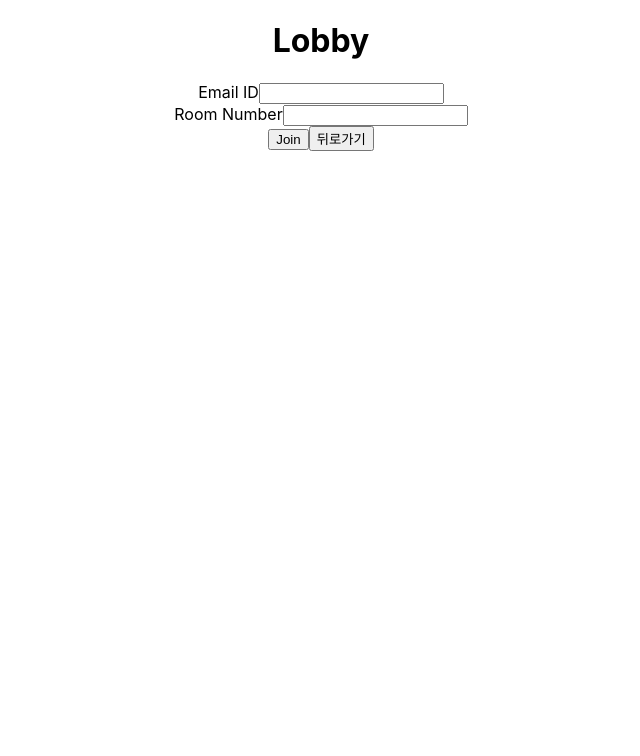
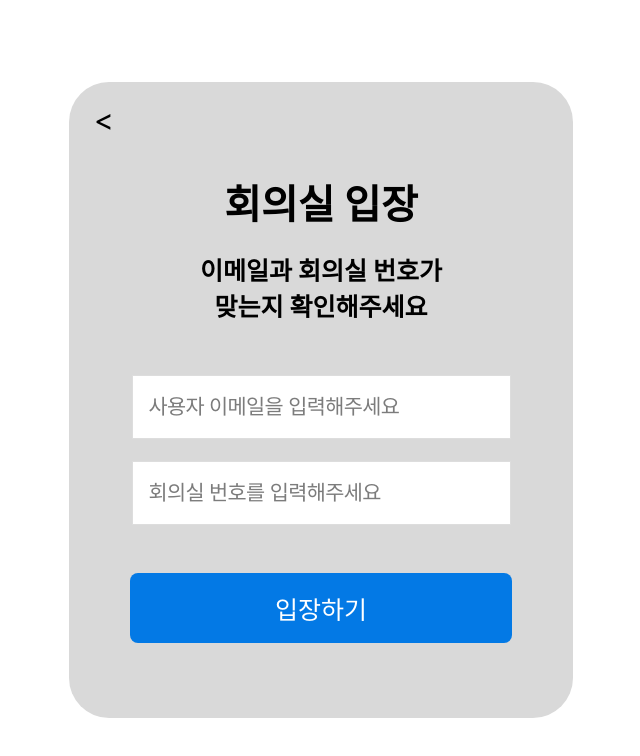
Before and after one commit to Anhagu/Spatial-Office, a React (Create React App) app in the folder client/: page /lobby in a window 1280 px wide. Shown: the top 756 px of the page, without its empty margins (319-959 px from the left). Built offline with nearby package versions, Linux system fonts and the light colour scheme; no server answers.

Commit message:
UI 일부 수정

```diff
--- a/client/src/screens/Lobby.jsx
+++ b/client/src/screens/Lobby.jsx
@@ -1,6 +1,7 @@
 import React, { useState, useCallback, useEffect } from "react";
 import { useNavigate, useLocation } from "react-router-dom";
 import { useSocket } from "../context/SocketProvider";
+import styled from 'styled-components';
 
 const LobbyScreen = () => {
   // 이메일과 방 번호 값을 저장하기 위한 상태 변수
@@ -10,6 +11,7 @@ const LobbyScreen = () => {
   const socket = useSocket(); // SocketProvider 컨텍스트에서 소켓 인스턴스에 접근
   const navigate = useNavigate(); // react-router-dom의 navigate 함수에 접근하여 다른 경로로 이동
   const location = useLocation(); // react-router-dom의 useLocation 함수에 접근하여 현재 경로의 상태를 확인
+
 
   // 로그인 세션 확인 및 이메일 업데이트
   useEffect(() => {
@@ -39,7 +41,7 @@ const LobbyScreen = () => {
   const handleJoinRoom = useCallback(
     (data) => {
       const { email, room } = data;
-      navigate(`/room/${room}`); // 해당 방 번호를 포함한 경로로 이동
+      navigate(`/room/${room}`, { state: { roomnumber: room } }) // 해당 방 번호를 포함한 경로로 이동
     },
     [navigate]
   );
@@ -53,29 +55,104 @@ const LobbyScreen = () => {
 
   return (
     <div>
-      <h1>Lobby</h1>
-      <form onSubmit={handleSubmitForm}>
-        <label htmlFor="email">Email ID</label>
-        <input
+      <section style={{ display: 'flex', justifyContent: "center", alignItems: "center", height: "100vh", width: "100vw" }}>
+        <div style={{
+          backgroundColor: "#D9D9D9",
+          borderRadius: "40px",
+          padding: "20px",
+          width: "464px",
+          height: "596px",
+          margin: "0 auto",
+          textAlign: "center",
+          position: "relative"
+        }}>
+
+          <BackSpace type="button" onClick={() => navigate(-1)}>{"<"}</BackSpace>
+
+          <LobyText>회의실 입장</LobyText>
+          <ConfirmText>
+            이메일과 회의실 번호가
+            <br />맞는지 확인해주세요
+          </ConfirmText>
+
+          <form>
+            <div style={{ marginBottom: "10px", marginTop: "40px" }}>
+              <Input
                 type="email"
                 id="email"
                 value={email}
+                placeholder="사용자 이메일을 입력해주세요"
                 onChange={(e) => setEmail(e.target.value)}
               />
-        <br />
-        <label htmlFor="room">Room Number</label>
-        <input
+            </div>
+
+            <div style={{ marginBottom: "20px" }}>
+              <Input
                 type="text"
                 id="room"
                 value={room}
+                placeholder="회의실 번호를 입력해주세요"
                 onChange={(e) => setRoom(e.target.value)}
               />
-        <br />
-        <button>Join</button>
-        <button type="button" onClick={() => navigate(-1)}>뒤로가기</button>
+            </div>
+
+            <div>
+              <button onClick={handleSubmitForm} style={{
+                marginTop: "28px",
+                fontSize: "25px",
+                width: "82.5%",
+                backgroundColor: "#0379E5",
+                color: "white",
+                border: "none",
+                padding: "17px 20px",
+                borderRadius: "8px",
+                cursor: "pointer"
+              }}>
+                입장하기
+              </button>
+            </div>
           </form>
+        </div>
+      </section>
     </div>
   );
 };
 
+const LobyText = styled.div`
+  margin-top: 35px;
+  font-size: 40px;
+  font-weight: bold;
+`;
+
+const ConfirmText = styled.div`
+  margin-top: 20px;
+  font-size: 25px;
+  font-weight: bold;
+`;
+
+const Input = styled.input`
+
+  border: 0;
+  outline: none;
+  font-size: 10px;
+  width: 345px;
+  height: 30px;
+  border: 1px solid #dddddd !important;
+  font-size: 1.3rem;
+  line-height: 1.45;
+  letter-spacing: -0.04rem;
+  padding: 16px;
+  margin-top: 12px;
+  &::placeholder{
+    color: #7c7c7c;
+  }
+`;
+
+const BackSpace = styled.div`
+  font-size: 30px;
+  font-weight: auto;
+  width: 30px;
+  cursor: pointer;
+`;
+
 export default LobbyScreen;
--- a/client/src/screens/Login.jsx
+++ b/client/src/screens/Login.jsx
@@ -20,7 +20,8 @@ const Login = () => {
       .catch((error) => {
         const errorCode = error.code;
         const errorMessage = error.message;
-        console.log(errorCode, errorMessage)
+        console.log(errorCode, errorMessage);
+        alert('입력하신 계정은 존재하지 않습니다. \n다시 입력해주세요.');
       });
   }
 
--- a/client/src/screens/MainPage.jsx
+++ b/client/src/screens/MainPage.jsx
@@ -1,4 +1,4 @@
-import React, { useEffect } from "react";
+import React, { useEffect, useState } from "react";
 import { useNavigate, useLocation } from "react-router-dom";
 import styled from 'styled-components';
 
@@ -6,8 +6,13 @@ const MainPage = () => {
   const navigate = useNavigate();
   const location = useLocation();
   const email = location.state?.email || '';
+  const [isLoggedIn, setIsLoggedIn] = useState(false);
 
   useEffect(() => {
+
+    // 사용자가 로그인되었는지 확인합니다
+    setIsLoggedIn(!!email);
+
     // 로그인된 사용자의 이메일을 출력
     console.log("Logged-in user's email:", email);
 
@@ -28,7 +33,11 @@ const MainPage = () => {
   };
 
   const handleOfficeClick = () => {
-    navigate("/virtualoffice");
+    if (isLoggedIn) {
+      navigate("/virtualoffice");
+    } else {
+      navigate("/login");
+    }
   };
 
   return (
@@ -49,10 +58,9 @@ const MainPage = () => {
         </ContentContainer>
 
         <FaceCallButton onClick={handleButtonClick}>화상통화방</FaceCallButton>
-        <div style={{display:"flex", justifyContent:"center", alignItem:"center", backgroundColor: "#34d188", height:"196 px"}}>
+        <div style={{ display: "flex", justifyContent: "center", alignItem: "center", backgroundColor: "#34d188", height: "196 px" }}>
           <ConnectOfficeButton onClick={handleOfficeClick}>시작하기</ConnectOfficeButton>
         </div>
-        {email && <p>Welcome, {email}!</p>}
       </Container>
     </div>
   );
```
Also changed, not shown: client/src/screens/Room.jsx (line endings or trailing spaces). Lines whose indentation alone changed are shown as unchanged.
